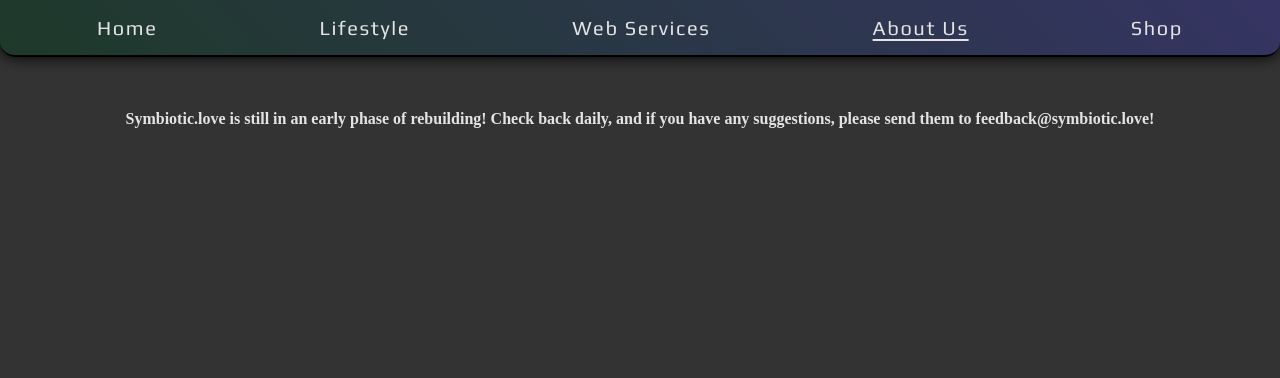
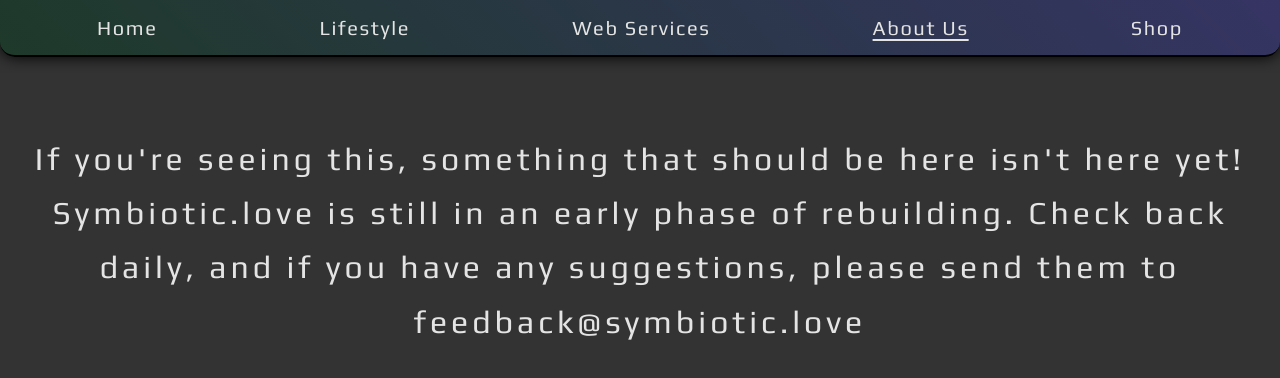
Before and after one commit to SymbioticLove/Homepage, a React (Create React App) app: page /About in a window 1280 px wide. Shown: the top 378 px of the page. Built offline with nearby package versions, Linux system fonts and the light colour scheme; no server answers; a web font is replaced by a local one.

Commit message:
Final update 9/6

```diff
--- a/src/components/Footer/Footer.css
+++ b/src/components/Footer/Footer.css
@@ -1,11 +1,19 @@
 .footer-container {
   background: #333;
   color: var(--gray);
+  font-family: var(--f5);
+  font-size: 2rem;
+  letter-spacing: .25rem;
+  line-height: 1.7;
   text-align: center;
   padding: 1rem;
-  transition: background-color 0.5s ease-in-out;
+}
+
+.footer-container h4 {
+  font-weight: normal;
 }
 
 .footer-container.light {
   background: var(--gray);
+  color: #333;
 }
--- a/src/components/ProjectsContainer/ProjectsContainer.css
+++ b/src/components/ProjectsContainer/ProjectsContainer.css
@@ -43,7 +43,7 @@
 }
 
 .project-content.expanded {
-  max-height: 700px;
+  max-height: 750px;
 }
 
 .project-content img {
@@ -81,6 +81,7 @@
   font-size: 2rem;
   letter-spacing: 0.25rem;
   width: fit-content;
+  transition: all 0.2s ease;
 }
 
 .project-title-container img {
@@ -90,6 +91,7 @@
 
 .project-title-container:hover {
   cursor: pointer;
+  transform: scale(1.05);
 }
 
 .projects-wrapper {
--- a/src/data/data.json
+++ b/src/data/data.json
@@ -328,6 +328,6 @@
     }
   ],
   "footer": {
-    "starText": "Symbiotic.love is still in an early phase of rebuilding! Check back daily, and if you have any suggestions, please send them to feedback@symbiotic.love!"
+    "starText": "If you're seeing this, something that should be here isn't here yet! Symbiotic.love is still in an early phase of rebuilding. Check back daily, and if you have any suggestions, please send them to feedback@symbiotic.love"
   }
 }
```
